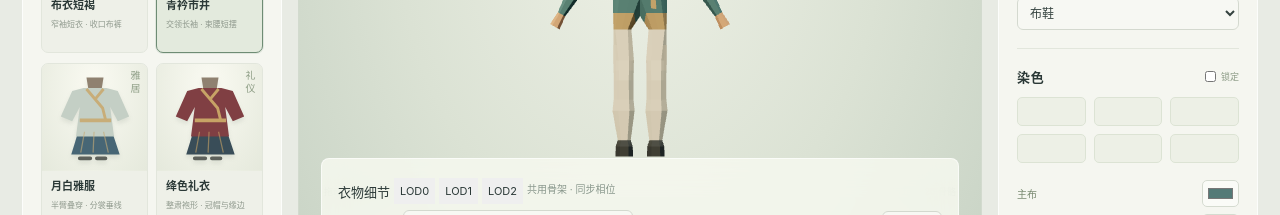
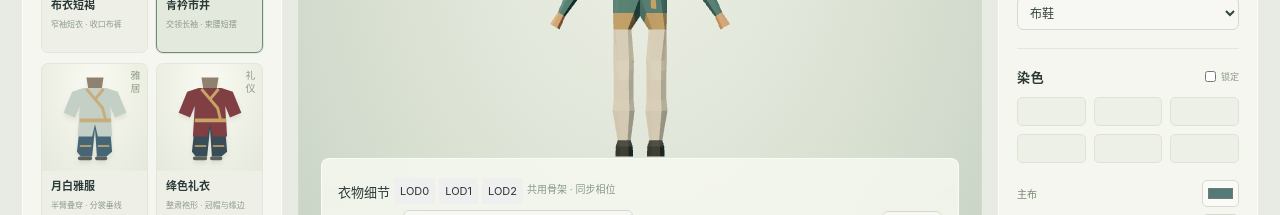
Before and after one commit to JiongXiaGu/wanhu-character-lab, a React (Vite) app: page / in a window 1280 px wide. Shown: the part 400-615 px from the top of the page. Built offline with nearby package versions, Linux system fonts and the light colour scheme.

Commit message:
fix: grade static hip crease by body build and cover five proportion profiles

```diff
--- a/scripts/check-tailoring-intersections.ts
+++ b/scripts/check-tailoring-intersections.ts
@@ -17,7 +17,7 @@
 function skin(c:Cage,m:Float32Array):Vec3[]{return c.vertices.map(v=>{const p:Vec3=[0,0,0];for(const[bone,w]of[[v.w[0],v.w[2]],[v.w[1],1-v.w[2]]]){const k=bone*16;for(let a=0;a<3;a++)p[a]+=w*(m[k+a]*v.p[0]+m[k+4+a]*v.p[1]+m[k+8+a]*v.p[2]+m[k+12+a]);}return p;});}
 const ids=['pilot-switches','shooting-arrow','jogging',...MIXAMO_CLIPS.filter(c=>['snatch','start-walking'].includes(c.id)).map(c=>c.id)],rows:any[]=[],failures:any[]=[];
 let checkedFrames=0,pairsChecked=0;
-for(const profile of [{height:1.76,build:.5},{height:1.58,build:0},{height:1.92,build:1}])for(const bodyType of ['male','female'] as const)for(const look of ['plain-female','town-female','ceremony-female'])for(const lod of [0,1,2] as WardrobeLod[]){
+for(const profile of [{height:1.76,build:.5},{height:1.58,build:0},{height:1.92,build:1},{height:1.66,build:.25},{height:1.85,build:.75}])for(const bodyType of ['male','female'] as const)for(const look of ['plain-female','town-female','ceremony-female'])for(const lod of [0,1,2] as WardrobeLod[]){
  const d=makeCharacter(applyLook(cleanRecipe({bodyType,...profile}),look),{lod}),c=d.surface,actor=makeActor(d),indices:number[][]=[];
  for(const f of c.faces)if(['pelvis','thigh','shin'].includes(f.region))for(let i=1;i<f.v.length-1;i++)indices.push([f.v[0],f.v[i],f.v[i+1]]);
  actor.update(0);actor.mesh.skeleton.update();const bind=skin(c,actor.mesh.skeleton.boneMatrices);assert(Math.max(...bind.map((p,i)=>Math.hypot(...sub(p,c.vertices[i].p))))<1e-5,'独立蒙皮必须还原bind');
@@ -40,4 +40,4 @@ for(const profile of [{height:1.76,build:.5},{height:1.58,build:0},{height:1.92,
  }
  actor.dispose();console.log('INTERSECTION',bodyType,profile.height,profile.build,look,lod);
 }
-const passed=rows.every(r=>r.piercedFrames===0);mkdirSync('review-tailoring-v2',{recursive:true});writeFileSync('review-tailoring-v2/intersections.json',JSON.stringify({testedSha:process.env.REVIEW_HEAD_SHA??'local',sampling:'all source keys plus interval midpoints; 3 body proportion profiles',checkedFrames,pairsChecked,rows,failures,passed,scope:'离线腰髋/腿部衣面非共面贯穿；排除共享顶点的邻接三角。不涵盖全部共面接触、手臂/道具、任意体型或连续时间碰撞；仍需实际审图。'},null,2));assert(passed,'V2常用动作主衣面自交；查看intersections.json定位，不得以拓扑闭合代替此检查');
+const passed=rows.every(r=>r.piercedFrames===0);mkdirSync('review-tailoring-v2',{recursive:true});writeFileSync('review-tailoring-v2/intersections.json',JSON.stringify({testedSha:process.env.REVIEW_HEAD_SHA??'local',sampling:'all source keys plus interval midpoints; 5 body proportion profiles',checkedFrames,pairsChecked,rows,failures,passed,scope:'离线腰髋/腿部衣面非共面贯穿；排除共享顶点的邻接三角。不涵盖全部共面接触、手臂/道具、任意体型或连续时间碰撞；仍需实际审图。'},null,2));assert(passed,'V2常用动作主衣面自交；查看intersections.json定位，不得以拓扑闭合代替此检查');
--- a/src/character/wardrobe/LookGlyph.tsx
+++ b/src/character/wardrobe/LookGlyph.tsx
@@ -1,14 +1,14 @@
 import type { LookDefinition } from './catalog';
-/** 目录示意图标，不冒充真实模型缩略图；验收使用同提交 WebGL 截图。 */
+/** 目录示意图标，不冒充真实模型缩略图；分裳必须显示分腿结构，不再画旧连筒长裙。 */
 export function LookGlyph({look}:{look:LookDefinition}) {
-  const skirt=look.slots.bottom.includes('skirt'),long=look.slots.top==='ceremony_robe'||look.slots.top==='layered_vest';
+  const split=look.slots.bottom.includes('skirt'),long=look.slots.top==='ceremony_robe'||look.slots.top==='layered_vest';
   return <svg viewBox="0 0 84 100" aria-hidden="true" className="look-glyph">
     <path d="M33 8h18l-2 12H35z" fill="#8f8170"/>
-    {skirt?<path d="M29 50h26l13 39H17z" fill={look.dyes.secondary}/>:<path d="M27 49h30l-5 42H42L40 62l-3 29H25z" fill={look.dyes.secondary}/>}
-    <path d={long?'M30 19 18 22 6 49l12 5 8-15-4 31h40l-4-31 8 15 12-5-12-27-12-3z':'M30 19 18 23 9 45l12 5 5-12-2 20h36l-2-20 5 12 12-5-9-22-12-4z'} fill={look.dyes.primary}/>
+    <path d={split?'M27 49h30l3 37-6 5H44L42 62 39 91H27l-4-5z':'M27 49h30l-5 42H42L40 62l-3 29H25z'} fill={look.dyes.secondary}/>
+    <path d={long?'M30 19 18 23 9 45l12 5 5-12-2 32h15l3-13 3 13h15l-2-32 5 12 12-5-9-22-12-4z':'M30 19 18 23 9 45l12 5 5-12-2 20h36l-2-20 5 12 12-5-9-22-12-4z'} fill={look.dyes.primary}/>
     <path d="m33 20 17 20 3 12M51 20l-9 11" fill="none" stroke={look.dyes.accent} strokeWidth="3"/>
     <path d="M26 51h33v4H26z" fill={look.dyes.accent}/>
-    {skirt&&<path d="M31 65 27 87m14-22-1 22m11-22 5 22" stroke={look.dyes.accent} strokeWidth="1.3" opacity=".6"/>}
+    {split&&<path d="M26 80h12m7 0h12" fill="none" stroke={look.dyes.accent} strokeWidth="2" opacity=".8"/>}
     <path d="M26 93h11m7 0h9" stroke="#5d615b" strokeWidth="4" strokeLinecap="round"/>
   </svg>;
 }
--- a/src/character/wardrobe/tailoring.ts
+++ b/src/character/wardrobe/tailoring.ts
@@ -28,7 +28,9 @@ function refine(c:Cage,lod:WardrobeLod){
  * 只修改可见衣面，不修改源人体、骨架、FBX，也不进行逐帧碰撞求解。
  * 裆点跟随双腿；髋环提高、膝过渡拉长、前后褶窝收量，避免深屈曲时折入。
  */
-function fitJointCreases(c:Cage){
+function fitJointCreases(c:Cage,build:number){
+ // 高壮体格需要更深的前褶窝；纤细体格保留厚度，避免低LOD内侧反折。
+ const thighFront=.6-.2*Math.max(0,build-.5);
  const ring=(name:string)=>{const ids=c.anchors[name];if(!ids?.length)throw new Error('缺少衣面接口 '+name);return ids.map(i=>c.vertices[i]);};
  const crotch=c.vertices.find(v=>v.id==='Crotch');
  if(!crotch)throw new Error('缺少衣面裆点');
@@ -46,7 +48,7 @@ function fitJointCreases(c:Cage){
  }
  for(const name of ['Hip','Waist'])for(const v of ring(name))if(v.p[2]>0)v.p[2]*=name==='Hip'?.5:.7;
  for(const side of ['Right','Left']){
-  for(const name of ['Thigh','KneeUpper'])for(const v of ring(side+name))if(v.p[2]>0)v.p[2]*=name==='Thigh'?.5:.7;
+  for(const name of ['Thigh','KneeUpper'])for(const v of ring(side+name))if(v.p[2]>0)v.p[2]*=name==='Thigh'?thighFront:.7;
   for(const name of ['Thigh','KneeUpper','KneeLower','Calf'])for(const v of ring(side+name))if(v.p[2]<0)v.p[2]*=.5;
   const sign=side==='Right'?1:-1;
   for(const v of ring(side+'Thigh'))v.p[0]=sign*Math.min(.17,sign*v.p[0]);
@@ -76,7 +78,7 @@ export function tailorSurface(c:Cage,r:Recipe,colors:GarmentDyes,lod:WardrobeLod
     }
    }
   }
-  fitJointCreases(c);
+  fitJointCreases(c,r.build);
   refine(c,lod);
   const hem=skirt?(r.slots.bottom==='robe_skirt'?.30:.39):wrap?.68:.84;
   const topHem:Record<string,number>={rough_tunic:.88,cross_jacket:.81,layered_vest:.72,ceremony_robe:.60};
```
